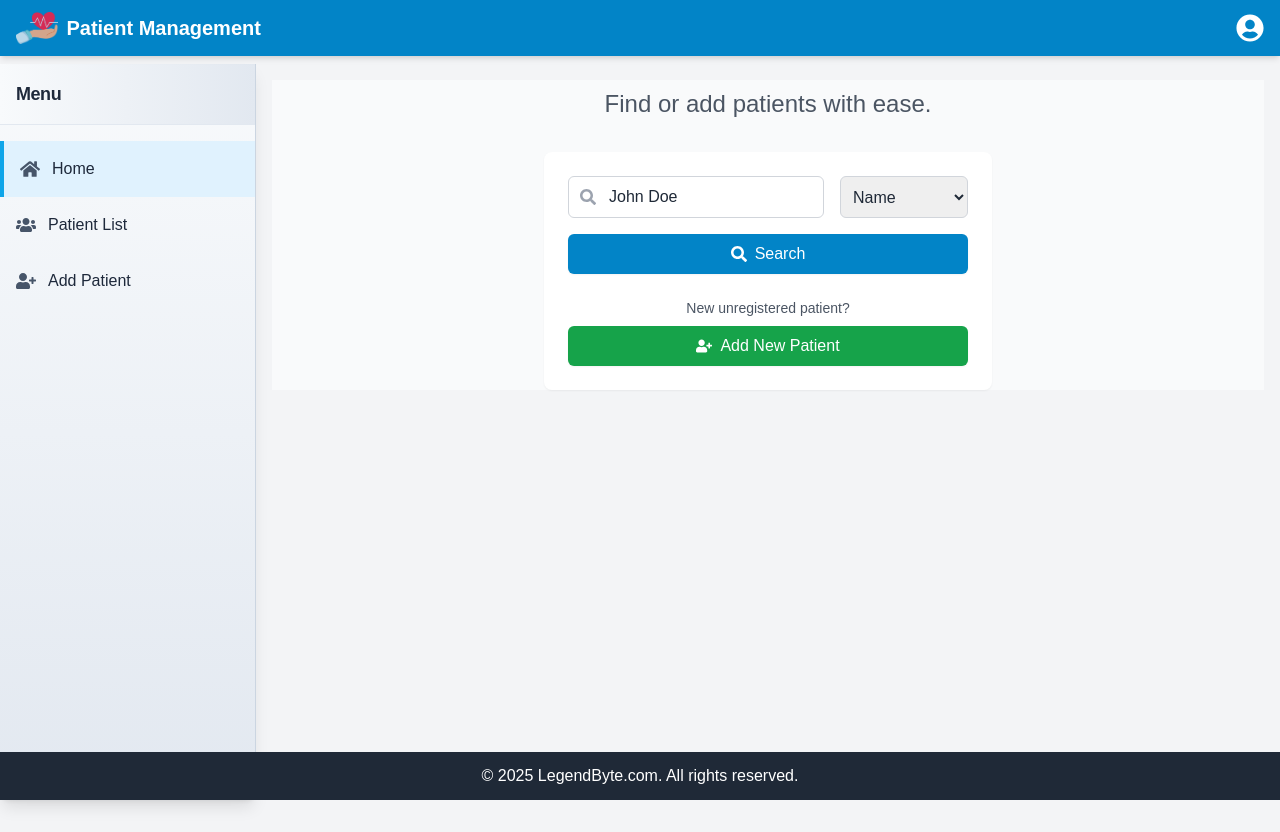
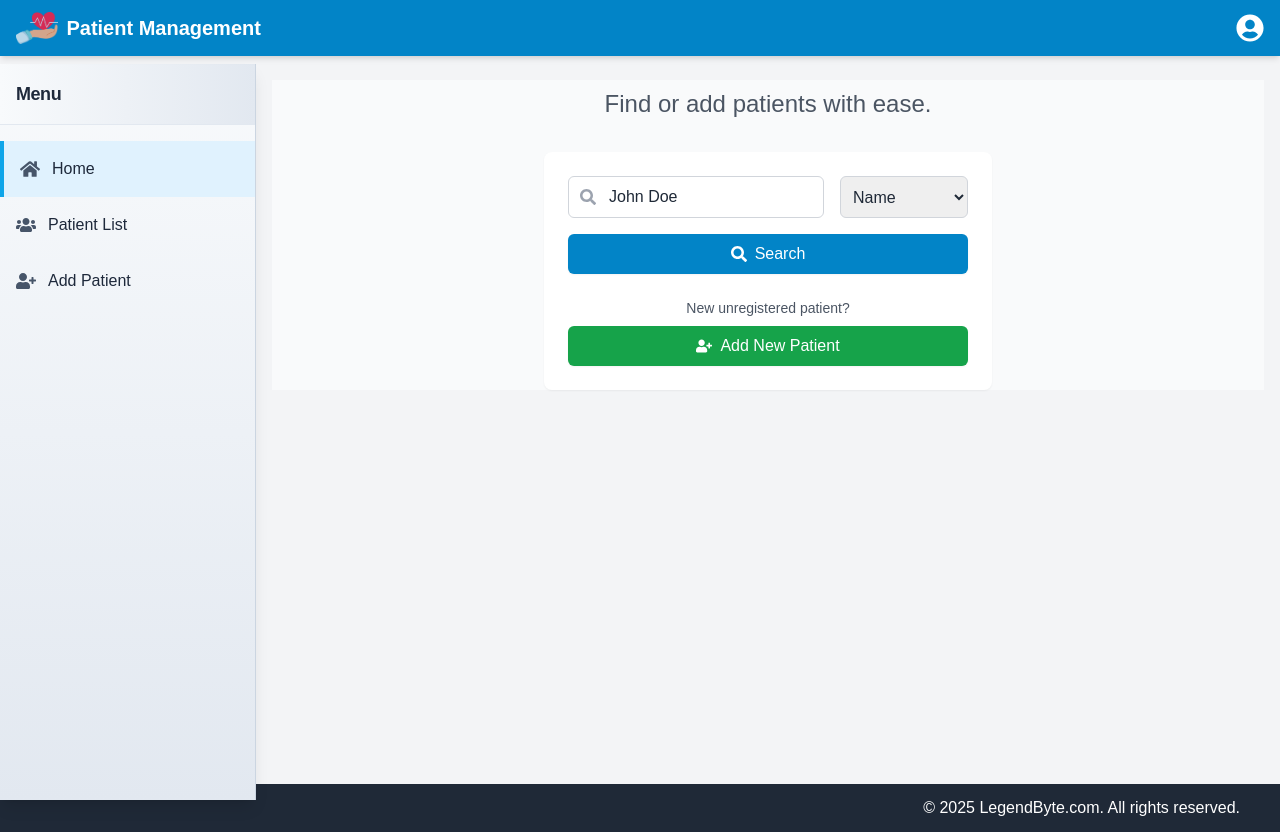
Before and after one commit to mskperera/patient_man, a React (Create React App) app: page / in a window 1280 px wide. Before the commit the page ends 800 px from the top, so only its background shows below. Built offline with nearby package versions, Linux system fonts and the light colour scheme.

Commit message:
Update BottomBar.js

```diff
--- a/src/components/BottomBar.js
+++ b/src/components/BottomBar.js
@@ -2,7 +2,8 @@ import React from 'react';
 
 function BottomBar() {
   return (
-    <footer className="fixed bottom-0 left-0 right-0 bg-gray-800 text-white text-center py-3 z-50">
+    // <footer className="fixed bottom-0 left-0 right-0 bg-gray-800 text-white text-center py-3 z-50">
+    <footer className="w-full bg-gray-800 text-white text-right pr-10 py-3 z-50">
       <p>&copy; {new Date().getFullYear()} LegendByte.com. All rights reserved.</p>
     </footer>
   );
```
